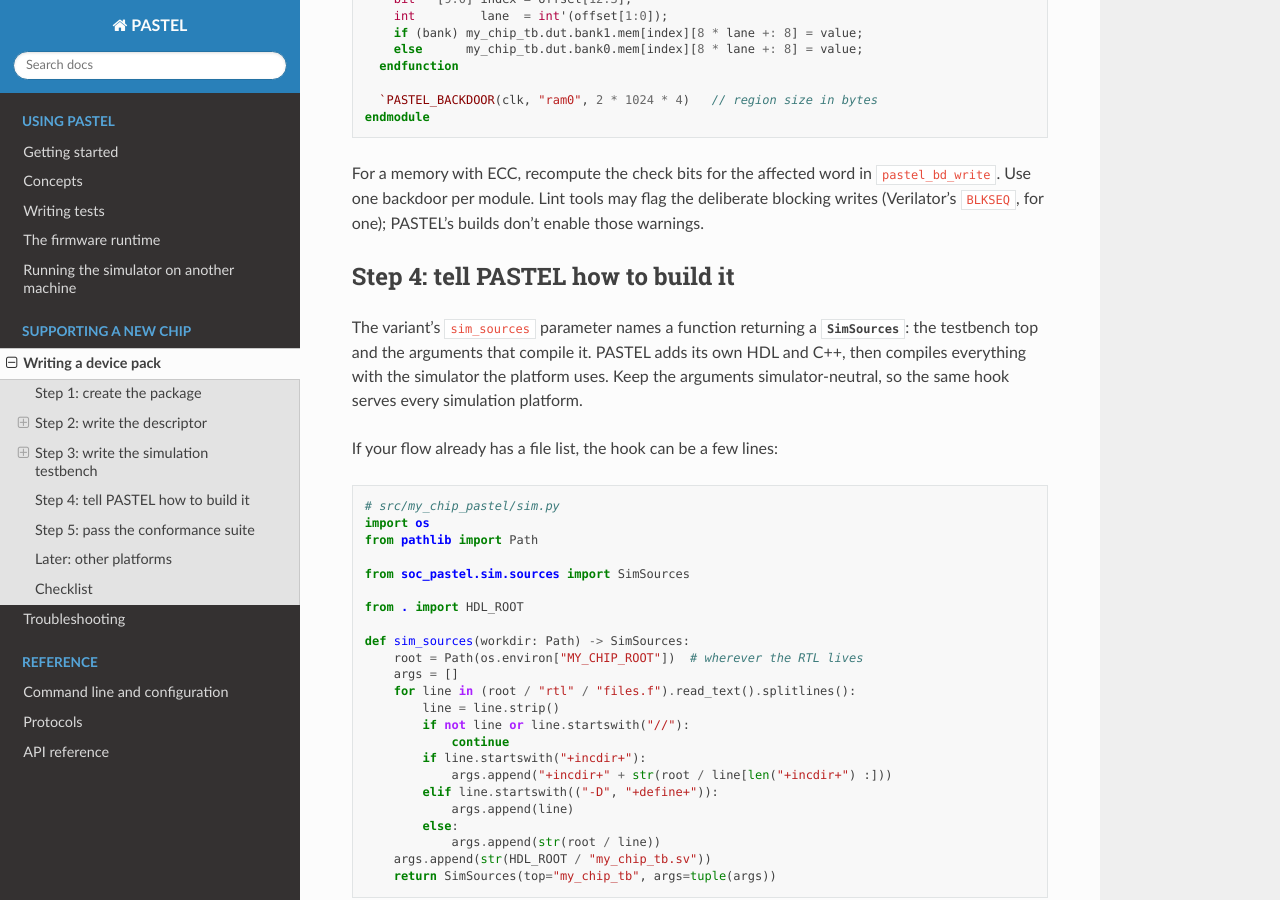
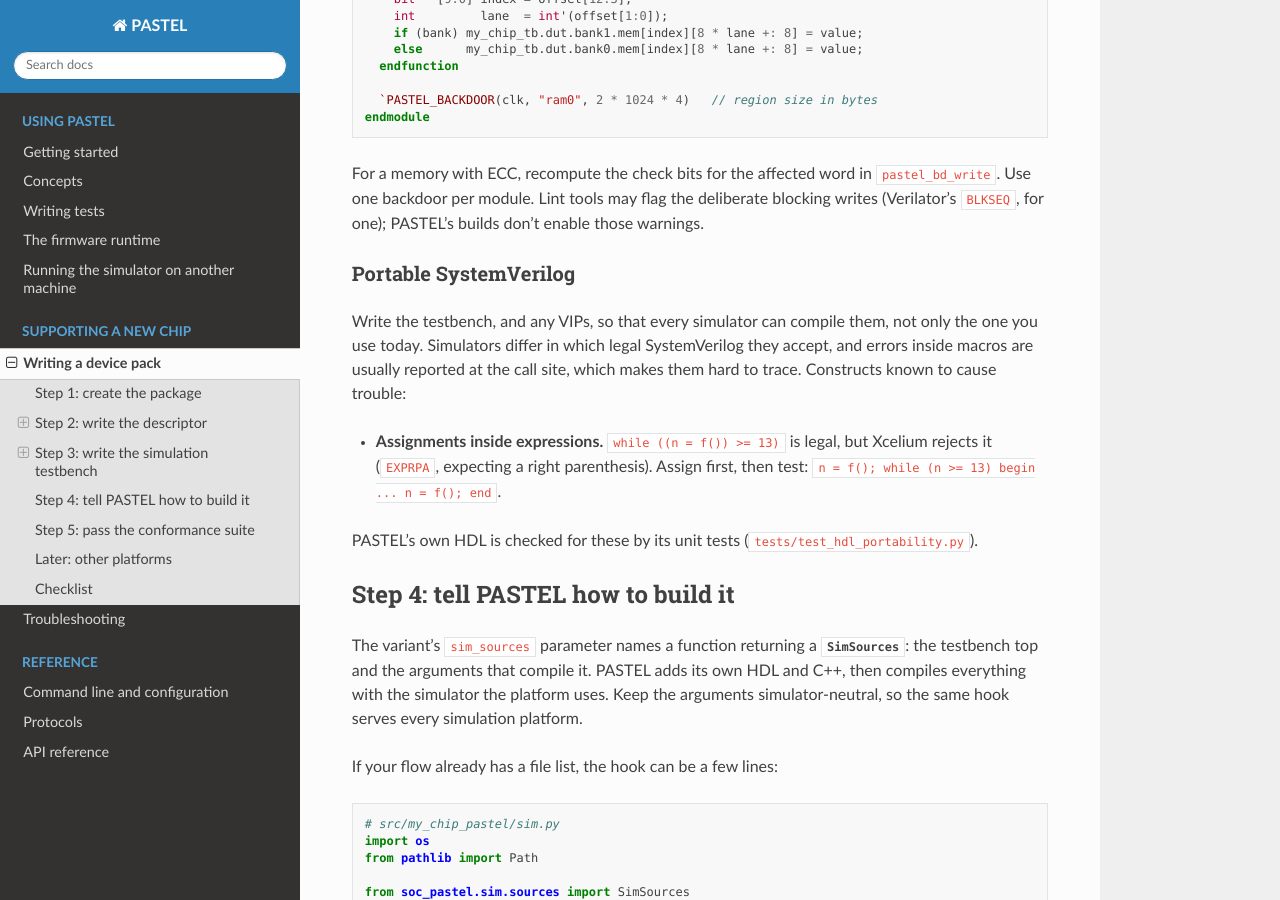
Before and after one commit to soc-puppets/soc-pastel, a Sphinx documentation site: the page built from docs/guides/device-pack.rst, in a window 1280 px wide and 900 px high, scrolled down 6372 px. Built offline with Sphinx 7.4.7 and the Read the Docs theme 3.1.0, drawn with Linux system fonts in a browser that asks for light colours.

Commit message:
Document portable SystemVerilog and check PASTEL's HDL for it
Simulators accept different subsets of legal SystemVerilog, and errors
inside macros surface at the call site. Add a "Portable SystemVerilog"
section to the device-pack guide, starting with the construct Xcelium is
confirmed to reject: an assignment inside an expression (EXPRPA).

tests/test_hdl_portability.py scans PASTEL's .sv/.svh/.v/.vh files for
that pattern (ignoring comments, strings, comparisons and for-loop
initialisers), so it can't creep back in.

Co-Authored-By: Claude Opus 5.5 <noreply@anthropic.com>

```diff
--- a/docs/guides/device-pack.rst
+++ b/docs/guides/device-pack.rst
@@ -366,6 +366,22 @@ For a memory with ECC, recompute the check bits for the affected word in
 deliberate blocking writes (Verilator's ``BLKSEQ``, for one); PASTEL's builds
 don't enable those warnings.
 
+Portable SystemVerilog
+~~~~~~~~~~~~~~~~~~~~~~
+
+Write the testbench, and any VIPs, so that every simulator can compile them,
+not only the one you use today. Simulators differ in which legal
+SystemVerilog they accept, and errors inside macros are usually reported at
+the call site, which makes them hard to trace. Constructs known to cause
+trouble:
+
+- **Assignments inside expressions.** ``while ((n = f()) >= 13)`` is legal,
+  but Xcelium rejects it (``EXPRPA``, expecting a right parenthesis). Assign
+  first, then test: ``n = f(); while (n >= 13) begin ... n = f(); end``.
+
+PASTEL's own HDL is checked for these by its unit tests
+(``tests/test_hdl_portability.py``).
+
 .. _step-4-tell-pastel-how-to-build-it:
 
 Step 4: tell PASTEL how to build it
```
Also changed, not shown: 1 other file.
